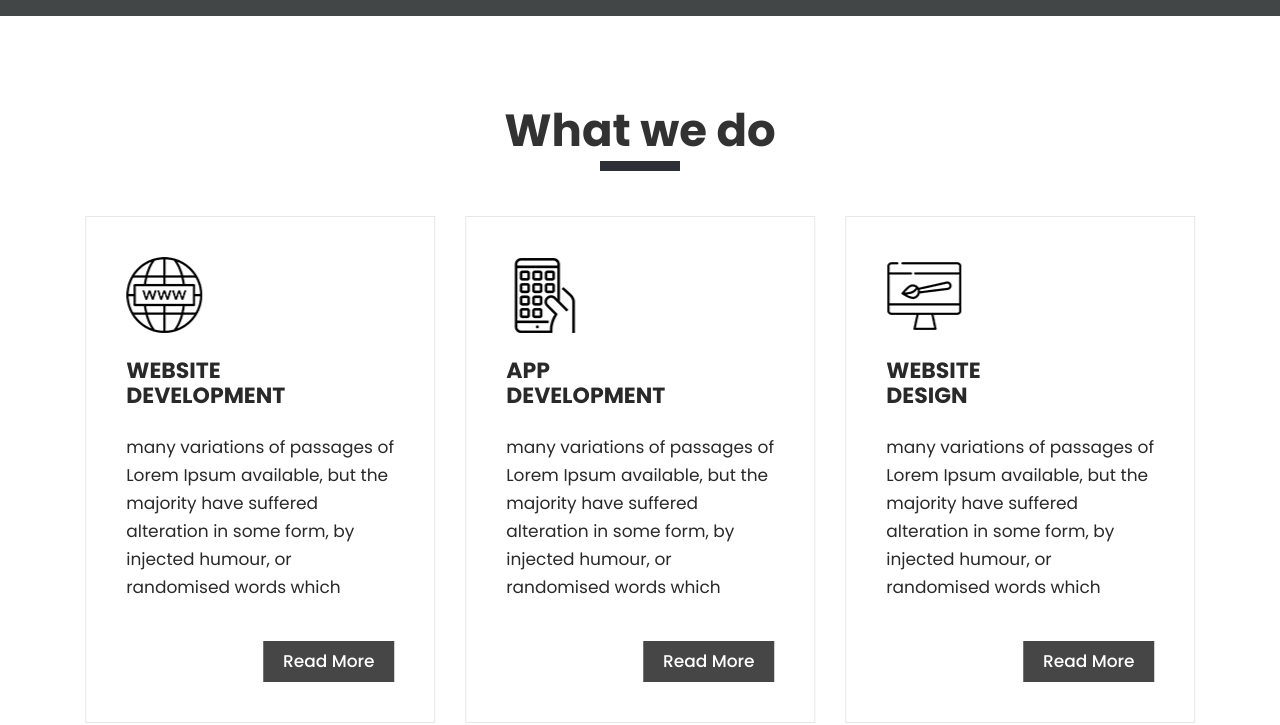
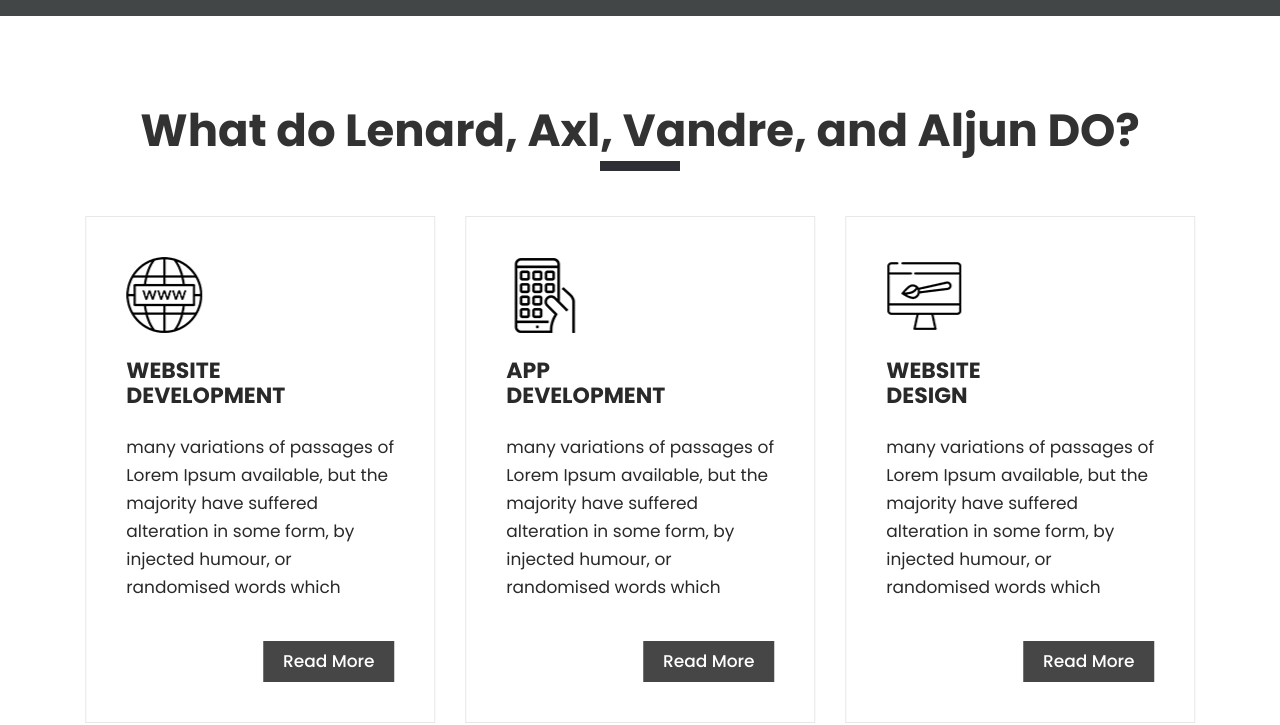
Before and after one commit to kar1man/my-project1, a plain HTML site: page we_do.html in a window 1280 px wide. Shown: the part 90-815 px from the top of the page. Drawn offline with Linux system fonts and the light colour scheme.

Commit message:
Modified the title and the Banner Head

```diff
--- a/we_do.html
+++ b/we_do.html
@@ -8,7 +8,7 @@
       <meta name="viewport" content="width=device-width, initial-scale=1">
       <meta name="viewport" content="initial-scale=1, maximum-scale=1">
       <!-- site metas -->
-      <title>hightech</title>
+      <title>What We Do</title>
       <meta name="keywords" content="">
       <meta name="description" content="">
       <meta name="author" content="">
@@ -88,7 +88,7 @@
             <div class="row">
                <div class="col-md-12">
                   <div class="titlepage text_align_center">
-                     <h2>What we do </h2>
+                     <h2>What do Lenard, Axl, Vandre, and Aljun DO?</h2>
                   </div>
                </div>
             </div>
```
